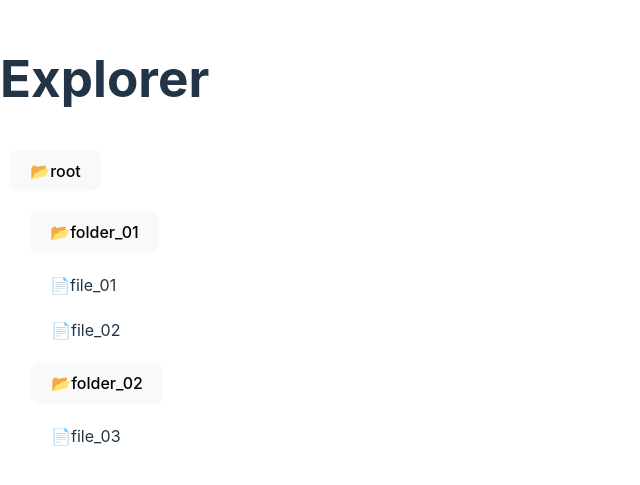
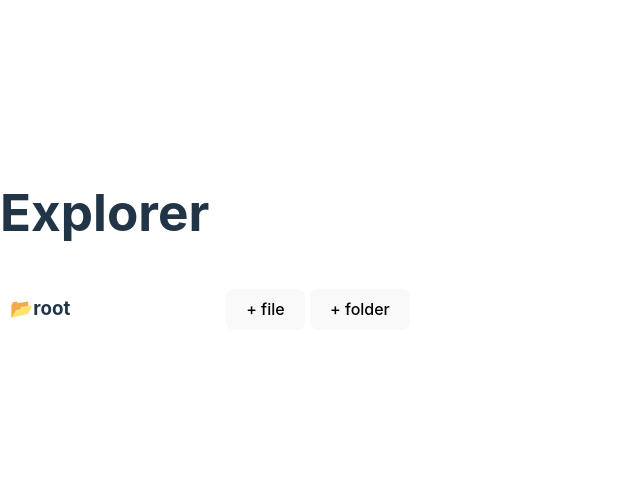
Before and after one commit to shubhatRashid/File_explorer_clone, a React (Vite) app: page / in a window 1280 px wide. Shown: the part 153-638 px from the top of the page, without its empty margins (0-640 px from the left). Built offline with nearby package versions, Linux system fonts and the light colour scheme.

Commit message:
added show hide functionality

```diff
--- a/src/App.jsx
+++ b/src/App.jsx
@@ -7,7 +7,7 @@ function App() {
   return (
     <div style={{display:'flex',flexDirection:'column'}}>
           <h1>Explorer</h1>
-          <Recursion item={data[0]} margin = "10px"/>
+          <Recursion item={data[0]}  margin = "10px" allData = {data} setAllData={setData}/>
     </div>
   )
 }
--- a/src/components/Recursion.jsx
+++ b/src/components/Recursion.jsx
@@ -2,20 +2,51 @@ import React from "react"
 import { useState } from "react"
 
 const Recursion = ({item,margin}) => {
-
-  const handleClick = (id) => {
-    console.log(id)
-    document.getElementById(id).style.display == 'block' ?
-    document.getElementById(id).style.display = 'none'   :
-    document.getElementById(id).style.display = 'block'
+  const [expand,setExpand] = useState(false)
+  const [newEntry,setNewEntry] = useState('')
+  const [showInput,setShowInput] = useState(false)
+  const addFolder = (id) => {
+    setShowInput(!showInput)
+  }
+  const addFile = (array,id) => {
+    setShowInput(!showInput)
   }
 
+  const handleClick = (array,id) => {
+    setExpand(!expand)
+  }
+
+  const handleSubmit = (e) => {
+
+  }
   return (
-  <div style={{margin:margin}}>
-    { item.isfolder && item.items.length >0 ?
+  <div style={{display:"flex",flexDirection:"column",margin:margin,gap:"15px"}} >
+  { item.isfolder ?
     <div>
-            <button onClick={() =>handleClick(item.name)}>📂{item.name}</button>
-            <div id={item.name}>
+        <div
+            style={{position:"relative",
+                    zIndex:1,
+                    display:"flex",
+                    flexDirection:"row",
+                    justifyContent:'space-between',
+                    alignItems:"center",
+                    width:'400px',
+                    height:'50px'}}
+        >
+            <h3 onClick={() =>handleClick(item.name)}>📂{item.name}</h3>
+            <div style={{position:"absolute" ,right:0,display:'flex',gap:5}}>
+                <button onClick={() => addFile(item.id)} style={{zIndex:2}}>+ file</button>
+                <button onClick={()=> addFolder(item.id)}>+ folder</button>
+            </div>
+        </div>
+        <form type="submit" onSubmit={handleSubmit} style={{display:showInput?'block':'none'}}>
+            <input type="text" onChange={(e) => setNewEntry(e.target.value)} value={newEntry}/>
+        </form>
+    </div>
+    : <p>📄{item.name}</p>
+  }
+    { item.isfolder && item.items.length >0 &&
+        <div style={{display:expand?'block':'none'}}>
         {
             item.items.map((i,index) =>
             item.isfolder && item.items.length >0
@@ -26,10 +57,6 @@ const Recursion = ({item,margin}) => {
             )
         }
         </div>
-      </div>:
-      <div>
-            <p>📄{item.name}</p>
-      </div>
     }
   </div>
 )
```
Lines whose indentation alone changed are shown as unchanged.
